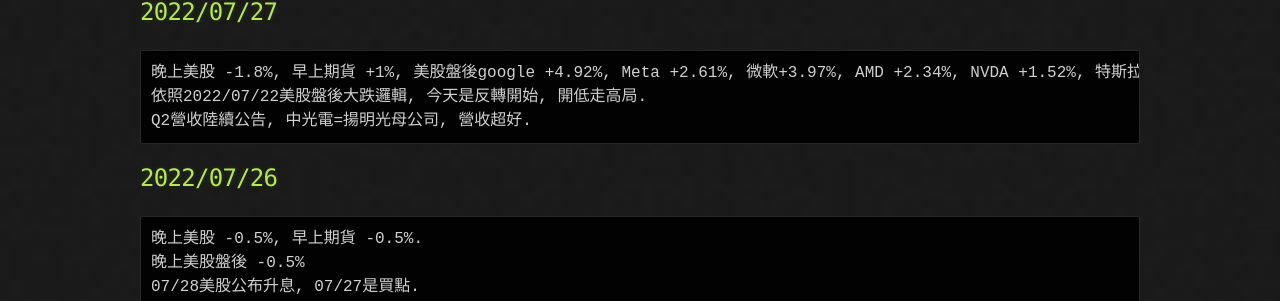
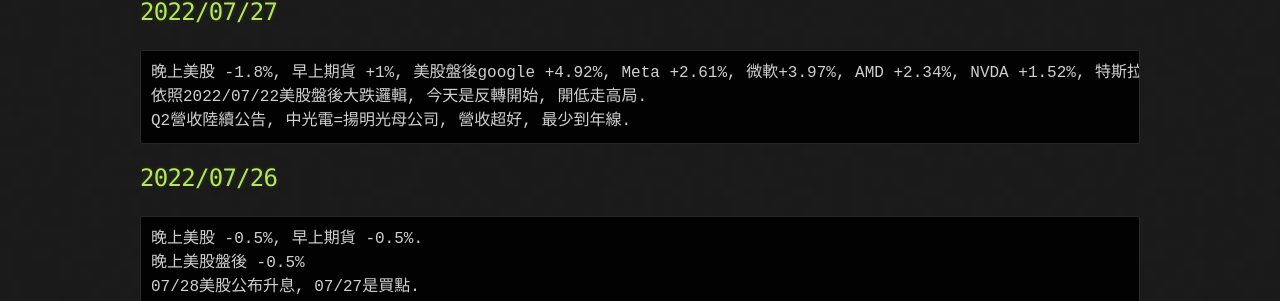
Before and after one commit to lepg5487/Stock_God, a Jekyll site: the page built from index.md, in a window 1280 px wide and 900 px high. Shown: the part 304-605 px from the top of the window. Built offline with Jekyll 4.4.1, drawn with Linux system fonts in a browser that asks for light colours; our own code applies the rules of GitHub Pages for plain Markdown files.

Commit message:
Update index.md

````diff
--- a/index.md
+++ b/index.md
@@ -7,7 +7,7 @@ layout: testlayouts
 ```
 晚上美股 -1.8%, 早上期貨 +1%, 美股盤後google +4.92%, Meta +2.61%, 微軟+3.97%, AMD +2.34%, NVDA +1.52%, 特斯拉 +1.32%.
 依照2022/07/22美股盤後大跌邏輯, 今天是反轉開始, 開低走高局.
-Q2營收陸續公告, 中光電=揚明光母公司, 營收超好.
+Q2營收陸續公告, 中光電=揚明光母公司, 營收超好, 最少到年線.
 ```
 
 ## 2022/07/26
````
